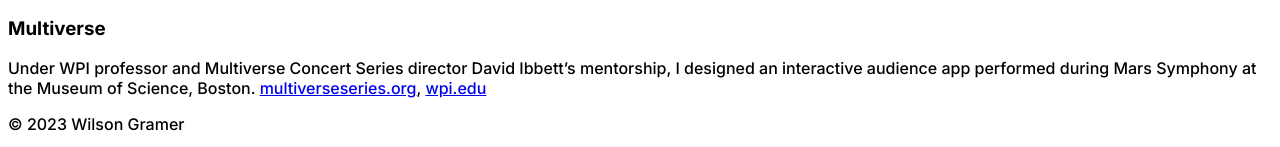
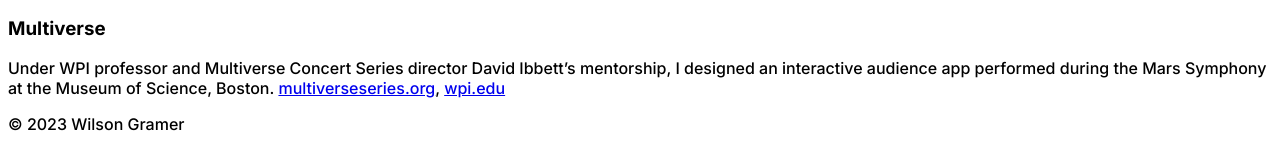
Before and after one commit to WilsonGramer/wilsongramer.github.io, an Eleventy site: page src/index.html in a window 1280 px wide. Shown: the part 723-870 px from the top of the page. Built offline with nearby package versions, Linux system fonts and the light colour scheme; Eleventy itself is replaced by a stand-in of ours; files that its build step writes are made by us from their sources.

Commit message:
Fix typo

```diff
--- a/src/index.html
+++ b/src/index.html
@@ -44,7 +44,7 @@ layout: page
 <h3 class="text-xl sm:text-2xl">Multiverse</h3>
 <p class="text-lg">
     Under WPI professor and Multiverse Concert Series director David Ibbett’s mentorship, I designed
-    an interactive audience app performed during Mars Symphony at the Museum of Science, Boston.
+    an interactive audience app performed during the Mars Symphony at the Museum of Science, Boston.
     <a target="_blank" href="https://multiverseseries.org">multiverseseries.org</a>,
     <a
         target="_blank"
```
